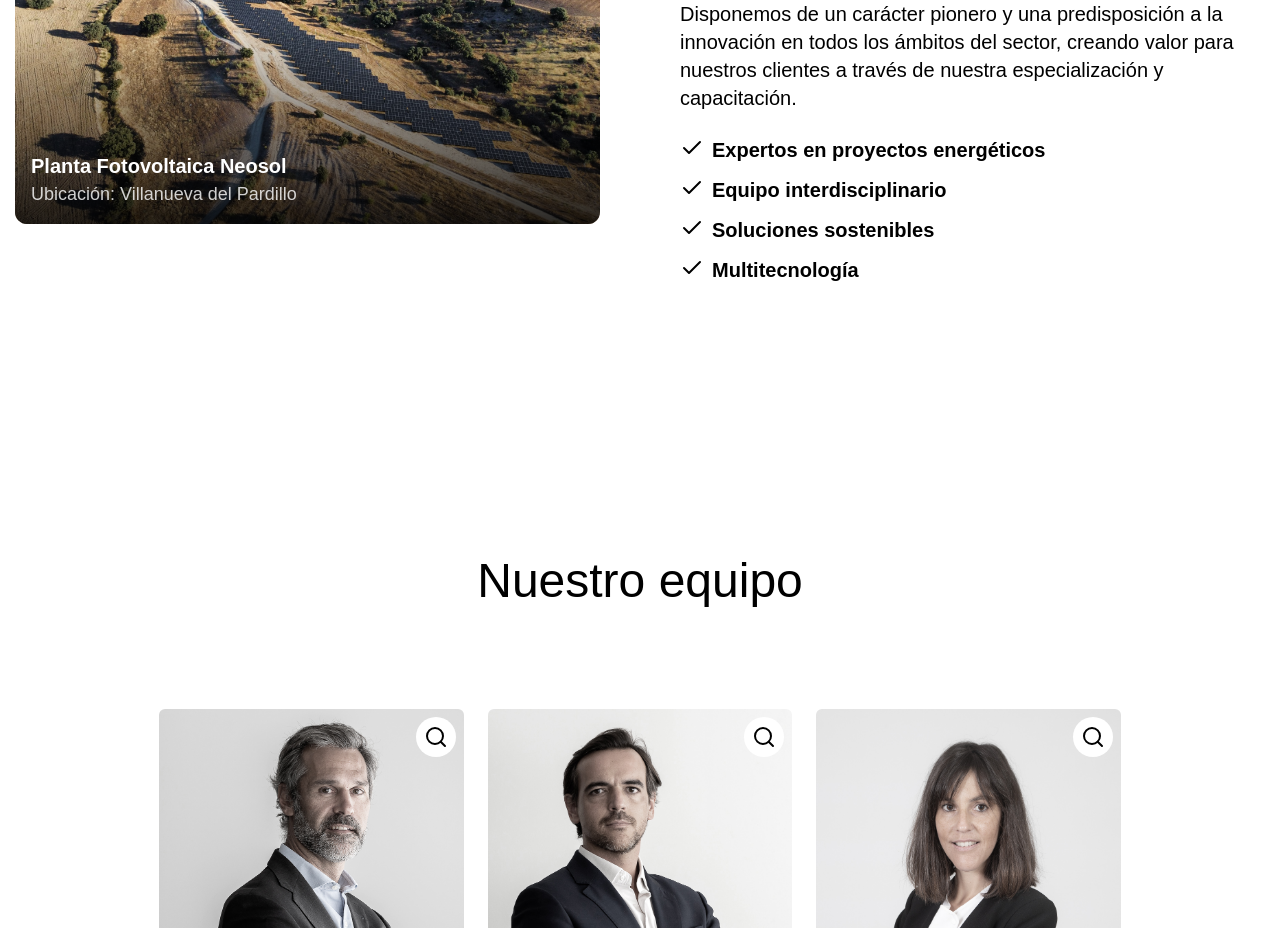
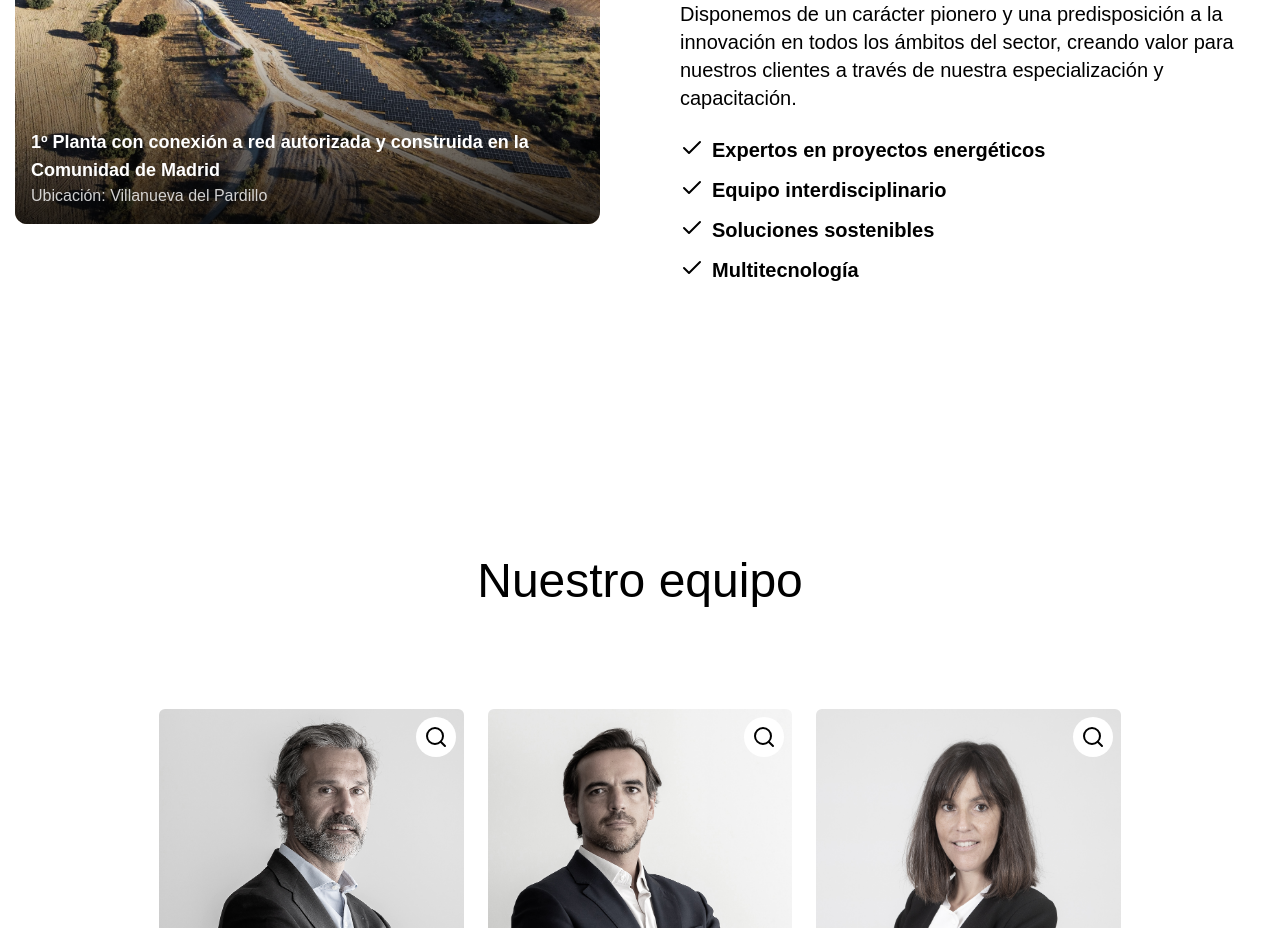
Before and after one commit to Lindapazw/nexer, a Next.js app: page / in a window 1280 px wide. Shown: the part 1220-2148 px from the top of the page. Built offline with nearby package versions, Linux system fonts and the light colour scheme; some icons are missing.

Commit message:
feat: change about text

```diff
--- a/src/app/_components/about.tsx
+++ b/src/app/_components/about.tsx
@@ -164,8 +164,11 @@ const HomeAbout = () => {
           </div>
           <div className="absolute inset-0 flex items-end bg-gradient-to-t from-black/80 via-transparent to-transparent p-4 opacity-100">
             <div className="text-white">
-              <h3 className="text-xl font-bold">Planta Fotovoltaica Neosol</h3>
-              <p className="text-lg opacity-80">
+              <h3 className="text-lg font-bold">
+                1º Planta con conexión a red autorizada y construida en la
+                Comunidad de Madrid
+              </h3>
+              <p className="text-md opacity-80">
                 Ubicación: Villanueva del Pardillo
               </p>
             </div>
```
